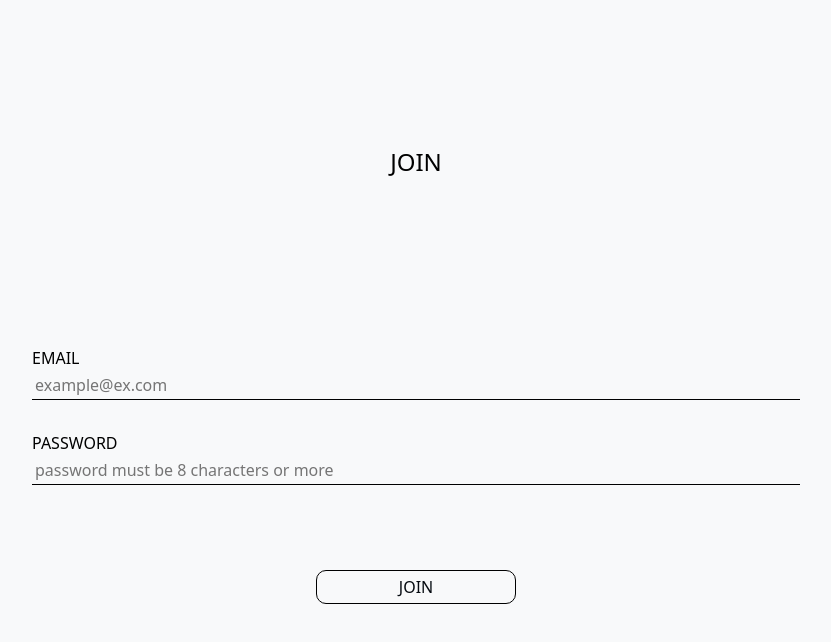
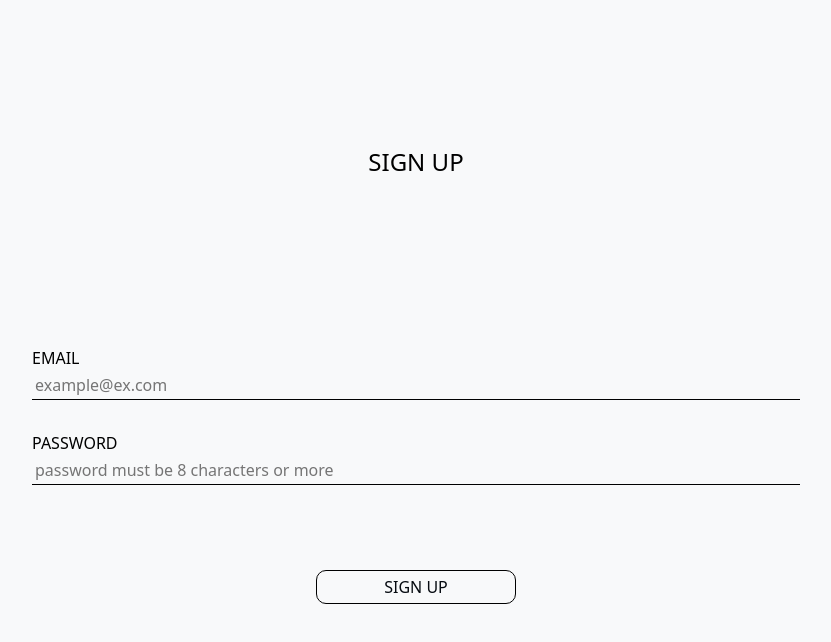
Before and after one commit to shinwonse/wanted-pre-onboarding-frontend, a React (Create React App) app: page /signup in a window 1280 px wide. Shown: the top 642 px of the page, without its empty margins (224-1055 px from the left). Built offline with nearby package versions, Linux system fonts and the light colour scheme.

Commit message:
feat: title 변경

```diff
--- a/src/pages/SignUp.jsx
+++ b/src/pages/SignUp.jsx
@@ -46,7 +46,7 @@ function SignUp() {
 
   return (
     <main className="SignupMain">
-      <h1 className="Signup__Title">JOIN</h1>
+      <h1 className="Signup__Title">SIGN UP</h1>
       <form className="SignupForm">
         <div className="SignupInput">
           <label htmlFor="email">EMAIL</label>
@@ -76,7 +76,7 @@ function SignUp() {
             disabled={emailError || passwordError}
             onClick={signUp}
           >
-            JOIN
+            SIGN UP
           </button>
         </div>
       </form>
```
